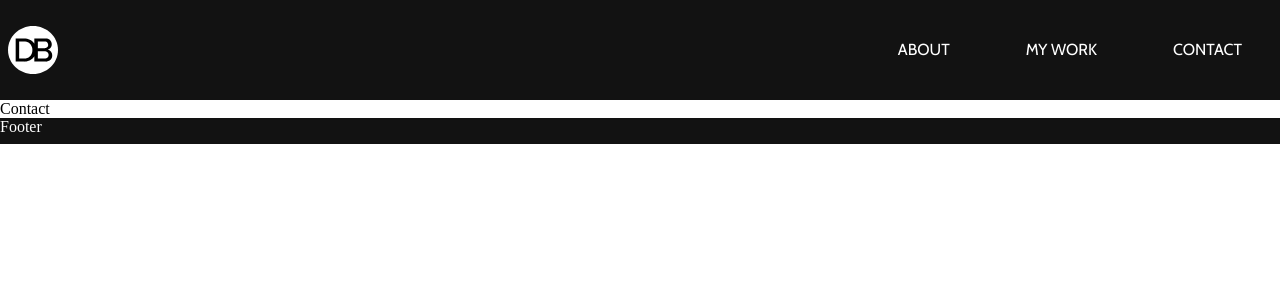
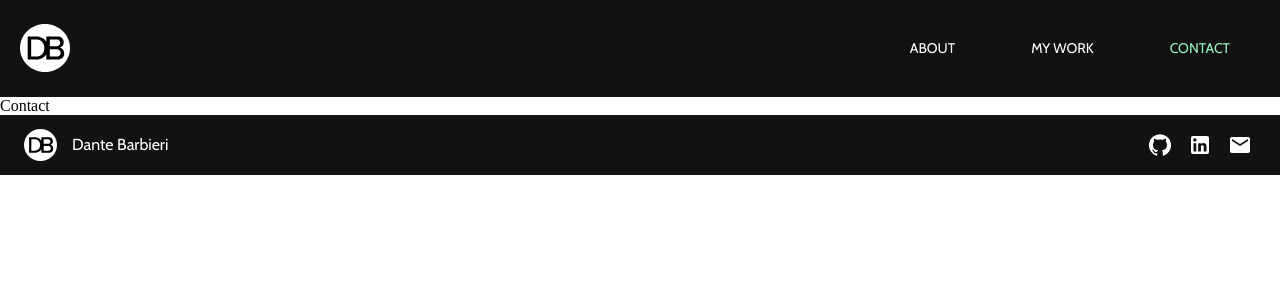
Before and after one commit to dantebarbieri/dantebarbieri.dev, a React (Create React App) app: page /contact in a window 1280 px wide. Shown: the top 300 px of the page. Built offline with nearby package versions, Linux system fonts and the light colour scheme.

Commit message:
Add footer

```diff
--- a/package.json
+++ b/package.json
@@ -6,6 +6,7 @@
   "dependencies": {
     "@emotion/react": "^11.9.0",
     "@emotion/styled": "^11.8.1",
+    "@mui/icons-material": "^5.6.2",
     "@mui/material": "^5.7.0",
     "@testing-library/jest-dom": "^5.16.4",
     "@testing-library/react": "^13.2.0",
--- a/src/components/low-level/NavButton.tsx
+++ b/src/components/low-level/NavButton.tsx
@@ -4,6 +4,7 @@ import { theme } from '../../utils/theme';
 type Props = {
   text: string
   href: string
+  active?: boolean
 }
 
 const BoxButton = styled(Button)(() => ({
@@ -24,13 +25,16 @@ const BoxButton = styled(Button)(() => ({
 }));
 
 const NavButton = (props: Props) => {
-  const { text, href } = props
+  const { text, href, active } = props
 
   return (
       <BoxButton
         focusRipple
         disableRipple
         href={href}
+        sx={{
+          color: active ? theme.palette.secondary.main : theme.palette.primary.main
+        }}
       >
         <Typography
           component="span"
@@ -40,7 +44,8 @@ const NavButton = (props: Props) => {
             position: 'relative',
             p: theme.spacing(7),
             pt: theme.spacing(4),
-            pb: theme.spacing(4)
+            pb: theme.spacing(4),
+            fontSize: theme.spacing(3.5)
           }}
         >
           {text}
--- a/src/components/low-level/SocialWidget.tsx
+++ b/src/components/low-level/SocialWidget.tsx
@@ -1,10 +1,33 @@
+import { SvgIconTypeMap } from '@mui/material/SvgIcon/SvgIcon'
+import { OverridableComponent } from '@mui/material/OverridableComponent'
+import IconButton from '@mui/material/IconButton/IconButton'
 import React from 'react'
+import { theme } from '../../utils/theme'
 
-type Props = {}
+type Props = {
+  href: string
+  icon: OverridableComponent<SvgIconTypeMap<{}, "svg">>
+  ariaLabel?: string
+  blank?: boolean
+}
 
 const SocialWidget = (props: Props) => {
+  const { href, icon, ariaLabel, blank } = props
+
   return (
-    <div>SocialWidget</div>
+    <IconButton
+    href={href}
+    aria-label={ariaLabel}
+    target={blank ? '_blank' : undefined}
+    sx={{
+      color: theme.palette.primary.main,
+      '&:hover': {
+        color: theme.palette.secondary.main
+      }
+    }}
+    >
+      {React.createElement(icon)}
+    </IconButton>
   )
 }
 
--- a/src/components/mid-level/LogoButton.tsx
+++ b/src/components/mid-level/LogoButton.tsx
@@ -3,18 +3,27 @@ import logo from '../../assets/logo-white.svg'
 import { theme } from '../../utils/theme'
 
 type Props = {
+    height: number
     label?: string
 }
 
 const LogoButton = (props: Props) => {
-    const { label } = props
+    const { height, label } = props
 
     return (
-        <a href='/' style={{textDecoration: 'none', color: theme.palette.primary.main, display: 'flex', flexDirection: 'row', alignItems: 'center'}}>
-            <Button disableRipple disableElevation style={{ backgroundColor: 'transparent' }}><img src={logo} alt="logo" height={48} /></Button>
+        <a
+        href='/'
+        style={{
+            textDecoration: 'none',
+            color: theme.palette.primary.main,
+            display: 'flex',
+            flexDirection: 'row',
+            alignItems: 'center'
+        }}>
+            <Button disableRipple disableElevation style={{ backgroundColor: 'transparent' }}><img src={logo} alt="logo" height={height} /></Button>
             {
                 label && (
-                    <Typography sx={{paddingLeft: theme.spacing(2), whiteSpace: 'nowrap'}}>
+                    <Typography sx={{ whiteSpace: 'nowrap' }}>
                         {label}
                     </Typography>
                 )
--- a/src/components/mid-level/NavButtons.tsx
+++ b/src/components/mid-level/NavButtons.tsx
@@ -4,16 +4,17 @@ import NavButton from '../low-level/NavButton'
 
 type Props = {
   buttons: {[key: string]: string}
+  activeButton: string
 }
 
 const NavButtons = (props: Props) => {
-  const { buttons } = props
+  const { buttons, activeButton } = props
 
   return (
-    <Box sx={{ display: 'flex', flexWrap: 'wrap', minWidth: 300, }}>
+    <Box sx={{ display: 'flex', flexWrap: 'wrap' }}>
     {
       Object.entries(buttons).map(([key, value]) => (
-        <NavButton key={key} text={key} href={value} />
+        <NavButton key={key} text={key} href={value} active={value === activeButton} />
       ))
     }
     </Box>
--- a/src/components/mid-level/SocialWidgets.tsx
+++ b/src/components/mid-level/SocialWidgets.tsx
@@ -1,10 +1,33 @@
 import React from 'react'
+import { SvgIconTypeMap } from '@mui/material';
+import { OverridableComponent } from '@mui/material/OverridableComponent';
+import Box from '@mui/system/Box';
+import SocialWidget from '../low-level/SocialWidget';
 
-type Props = {}
+interface IconButtonData {
+  url: string
+  icon: OverridableComponent<SvgIconTypeMap<{}, "svg">>
+  blank?: boolean
+}
+
+type Props = {
+  buttons: {[label: string]: IconButtonData}
+}
 
 const SocialWidgets = (props: Props) => {
+  const { buttons } = props
+
   return (
-    <div>SocialWidgets</div>
+    <Box sx={{
+      display: 'flex',
+      flexWrap: 'wrap'
+    }}>
+    {
+      Object.entries(buttons).map(([key, value]) => (
+        <SocialWidget key={key} href={value.url} icon={value.icon} blank={value.blank} />
+      ))
+    }
+    </Box>
   )
 }
 
--- a/src/components/top-level/Footer.tsx
+++ b/src/components/top-level/Footer.tsx
@@ -1,6 +1,28 @@
+import React from 'react'
 import { AppBar } from '@mui/material'
-import React from 'react'
 import { theme } from '../../utils/theme'
+import GitHubIcon from '@mui/icons-material/GitHub';
+import LinkedInIcon from '@mui/icons-material/LinkedIn';
+import EmailIcon from '@mui/icons-material/Email';
+import LogoButton from '../mid-level/LogoButton'
+import SocialWidgets from '../mid-level/SocialWidgets';
+
+const buttons = {
+  github: {
+    url: 'https://github.com/pulchroxloom',
+    icon: GitHubIcon,
+    blank: true
+  },
+  linkedin: {
+    url: 'https://www.linkedin.com/in/dantebarbieri',
+    icon: LinkedInIcon,
+    blank: true
+  },
+  email: {
+    url: 'contact',
+    icon: EmailIcon
+  }
+}
 
 type Props = {}
 
@@ -8,14 +30,20 @@ const Footer = (props: Props) => {
   return (
     <footer>
       <AppBar position='static' sx={{
-        paddingBottom: theme.spacing(2),
+        padding: theme.spacing(2),
+        paddingRight: theme.spacing(5),
         color: theme.palette.primary.contrastText,
         backgroundColor: theme.palette.background.default,
         boxShadow: 'none',
+        display: 'flex',
+        alignItems: 'center',
+        justifyContent: 'space-between',
+        flexDirection: 'row',
         top: 'auto',
         bottom: 0
       }}>
-        Footer
+        <LogoButton height={32} label='Dante Barbieri' />
+        <SocialWidgets buttons={buttons} />
       </AppBar>
     </footer>
   )
--- a/src/components/top-level/Navbar.tsx
+++ b/src/components/top-level/Navbar.tsx
@@ -14,15 +14,14 @@ const buttons = {
 const Navbar = (props: Props) => {
   return (
     <AppBar position='sticky' sx={{
-      paddingBottom: theme.spacing(3),
-      paddingTop: theme.spacing(3),
+      padding: theme.spacing(3),
       color: theme.palette.primary.main,
       backgroundColor: theme.palette.background.default,
       boxShadow: 'none'
     }}>
       <nav style={{display: 'flex', alignItems: 'center', justifyContent: 'space-between', flexDirection: 'row'}}>
-        <LogoButton />
-        <NavButtons buttons={buttons} />
+        <LogoButton height={48} />
+        <NavButtons buttons={buttons} activeButton={window.location.pathname} />
       </nav>
     </AppBar>
   )
--- a/src/utils/theme.tsx
+++ b/src/utils/theme.tsx
@@ -21,6 +21,12 @@ export const theme = createTheme({
             light: '#121212',
             main: '#fff',
             contrastText: '#fff'
+        },
+        secondary: {
+          main: '#96f5c1',
+          dark: '#16e975',
+          light: '#d0fbe3',
+          contrastText: '#e8fdf1'
         }
     },
     typography: {
```
Also changed, not shown: 1 other file (tests, documents, lock files or other folders).
